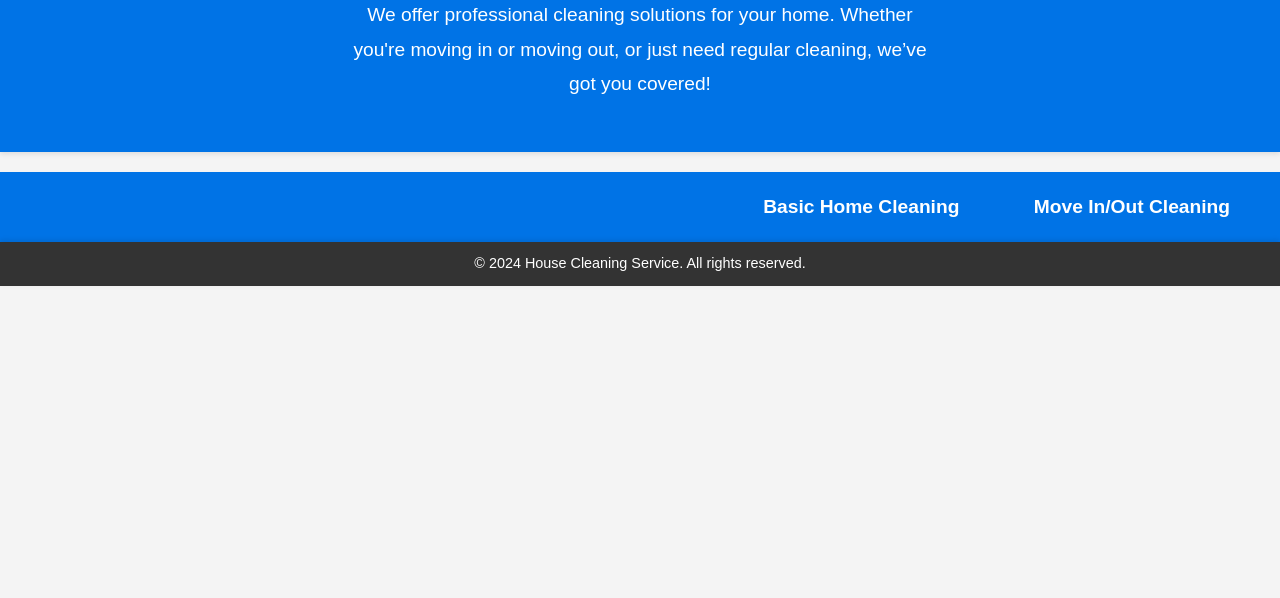
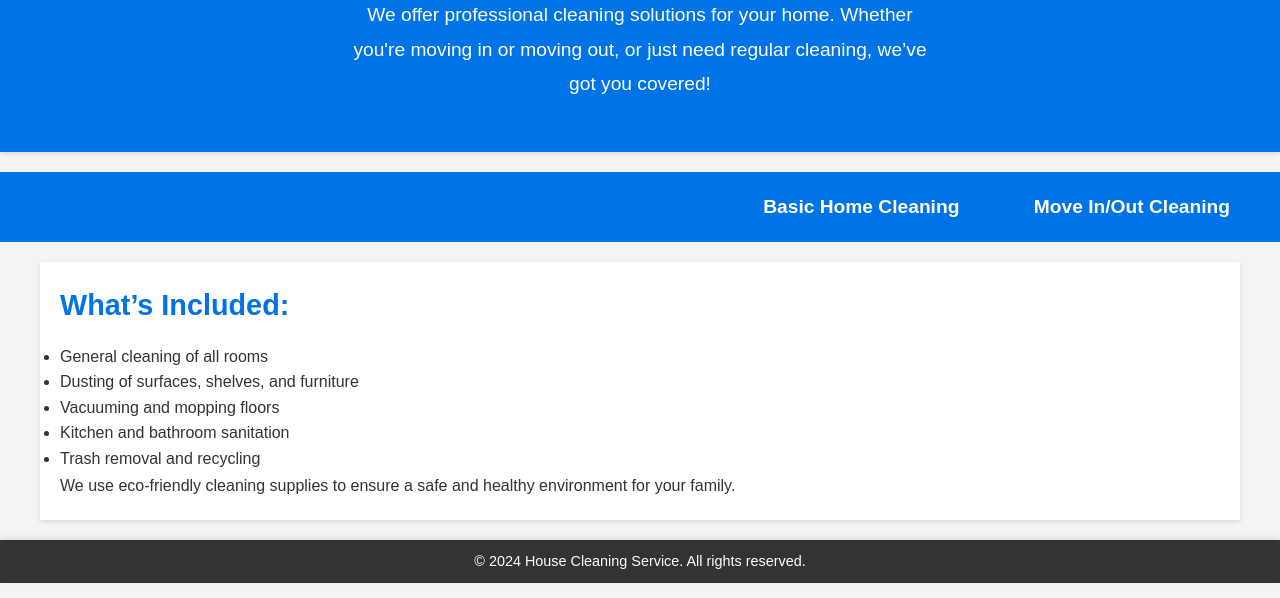
Before and after one commit to shengpeiyap/html_assignment.github.io, a plain HTML site: page services.html in a window 1280 px wide. Shown: the part 202-800 px from the top of the page. Drawn offline with Linux system fonts and the light colour scheme.

Commit message:
Update services.html

```diff
--- a/services.html
+++ b/services.html
@@ -40,6 +40,19 @@
             <li><a href="move-in-out-cleaning.html">Move In/Out Cleaning</a></li>
         </ul>
     </nav>
+
+     <!-- Service Details -->
+    <div class="main-content">
+        <h3>What’s Included:</h3>
+        <ul>
+            <li>General cleaning of all rooms</li>
+            <li>Dusting of surfaces, shelves, and furniture</li>
+            <li>Vacuuming and mopping floors</li>
+            <li>Kitchen and bathroom sanitation</li>
+            <li>Trash removal and recycling</li>
+        </ul>
+        <p>We use eco-friendly cleaning supplies to ensure a safe and healthy environment for your family.</p>
+    </div>
     <!-- Footer -->
     <footer>
         <p>&copy; 2024 House Cleaning Service. All rights reserved.</p>
```
